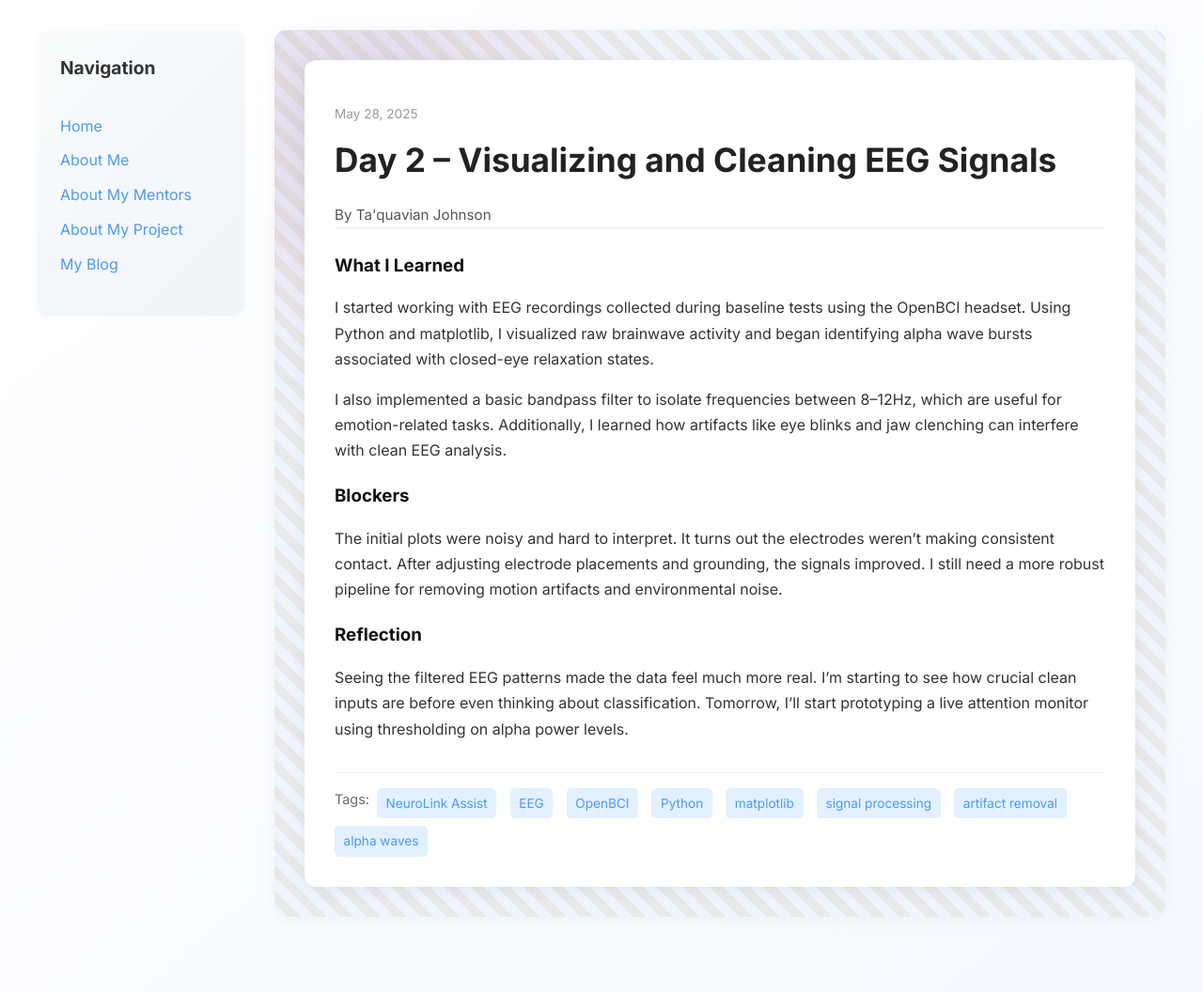
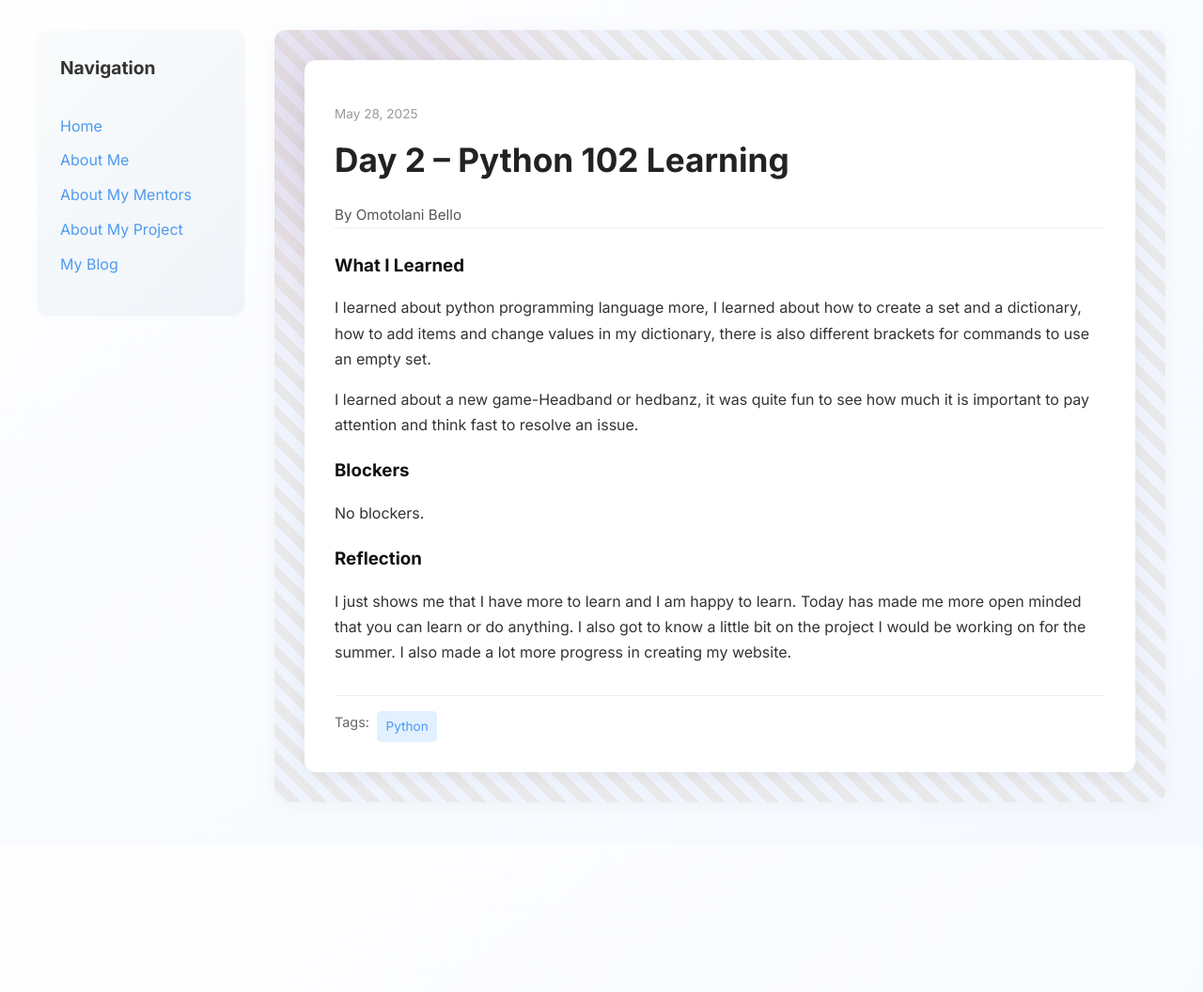
Before and after one commit to TolaniBello/TolaniBello.github.io, a Jekyll site: the page built from _posts/2025-05-28-day-2.md, in a window 1280 px wide. Shown: the whole page at 94% size. Built offline with Jekyll 4.4.1, drawn with Linux system fonts in a browser that asks for light colours; after the commit the page ends 900 px from its top, so only the background shows below that.

Commit message:
Update 2025-05-28-day-2.md

```diff
--- a/_posts/2025-05-28-day-2.md
+++ b/_posts/2025-05-28-day-2.md
@@ -1,19 +1,19 @@
 ---
 layout: post
-title: "Day 2 – Visualizing and Cleaning EEG Signals"
+title: "Day 2 – Python 102 Learning"
 date: 2025-05-28
-author: Ta'quavian Johnson
+author: Omotolani Bello
 permalink: /day2.html
-tags: ["NeuroLink Assist", "EEG", "OpenBCI", "Python", "matplotlib", "signal processing", "artifact removal", "alpha waves"]
+tags: ["Python"]
 
 what_i_learned: |
-  I started working with EEG recordings collected during baseline tests using the OpenBCI headset. Using Python and matplotlib, I visualized raw brainwave activity and began identifying alpha wave bursts associated with closed-eye relaxation states.
+  I learned about python programming language more, I learned about how to create a set and a dictionary, how to add items and change values in my dictionary, there is also different brackets for commands to use an empty set.
 
-  I also implemented a basic bandpass filter to isolate frequencies between 8–12Hz, which are useful for emotion-related tasks. Additionally, I learned how artifacts like eye blinks and jaw clenching can interfere with clean EEG analysis.
+  I learned about a new game-Headband or hedbanz, it was quite fun to see how much it is important to pay attention and think fast to resolve an issue.
 
 blockers: |
-  The initial plots were noisy and hard to interpret. It turns out the electrodes weren’t making consistent contact. After adjusting electrode placements and grounding, the signals improved. I still need a more robust pipeline for removing motion artifacts and environmental noise.
+  No blockers.
 
 reflection: |
-  Seeing the filtered EEG patterns made the data feel much more real. I’m starting to see how crucial clean inputs are before even thinking about classification. Tomorrow, I’ll start prototyping a live attention monitor using thresholding on alpha power levels.
+  I just shows me that I have more to learn and I am happy to learn. Today has made me more open minded that you can learn or do anything. I also got to know a little bit on the project I would be working on for the summer. I also made a lot more progress in creating my website.
 ---
```
